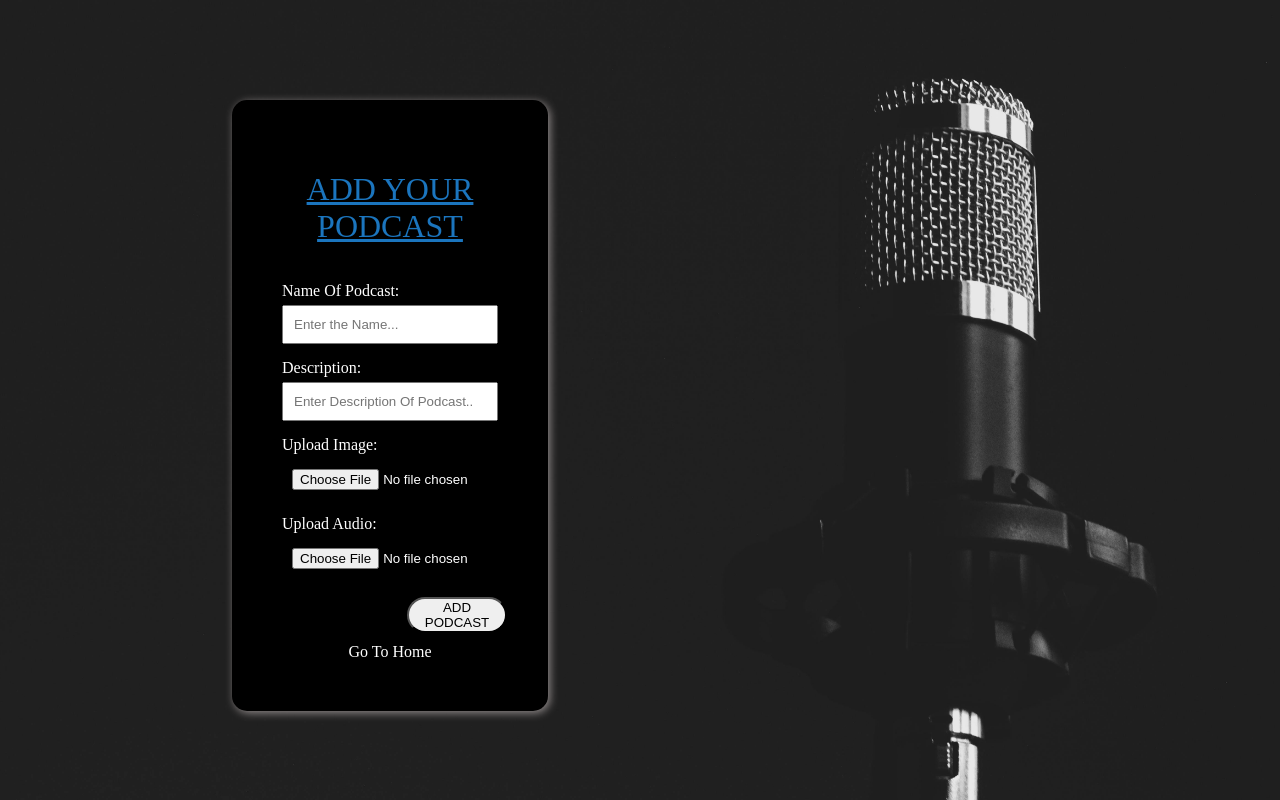
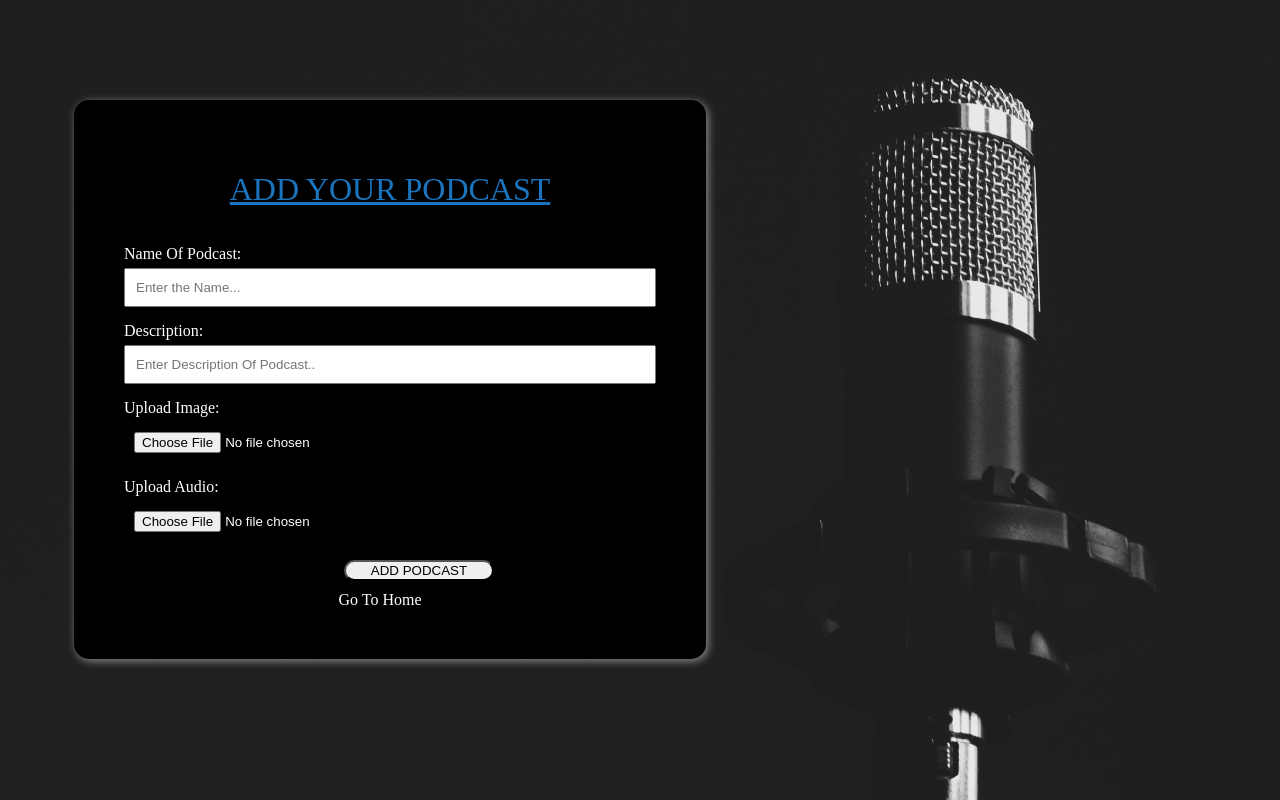
Before and after one commit to SASI-KUMAR-R/PODCASTS-TEST, a React (Vite) app in the folder Podcaste/: page /addpod in a window 1280 px wide. Built offline with nearby package versions, Linux system fonts and the light colour scheme.

Commit message:
LAST FINAL ERROR AND NEED TO DO DELETE

```diff
--- a/Podcaste/src/Components/CSS/AddPodcast.css
+++ b/Podcaste/src/Components/CSS/AddPodcast.css
@@ -6,7 +6,7 @@
 .maindiv{
   margin: 50px auto;
   padding: 50px;
-  width: 25%;
+  width: 50%;
   border-radius: 15px;
   background-color: black;
   box-shadow: 2px 2px 9px rgb(144, 138, 138);
@@ -32,6 +32,8 @@ label{
   margin-top: 10px;
   text-align: center;
   color: white;
+  position: relative;
+  left: -10px;
 }
 
 .Linktag{
@@ -41,12 +43,12 @@ label{
 .signuptag{
   position: relative;
   border-radius: 50px;
-  width: 100px;
-  left: 125px;
+  width: 150px;
+  left: 220px;
 }
 
 .messagepodcast{
   position: relative;
-  left: 90px;
+  left: 210px;
   color: white;
 }
--- a/Podcaste/src/Components/CSS/Pod.css
+++ b/Podcaste/src/Components/CSS/Pod.css
@@ -1,4 +1,3 @@
-
 
 .podcast-container {
     width: 100%;
@@ -15,7 +14,6 @@
     align-items: start;
 }
 
-/* Ensure each podcast card maintains its shape */
 .podcast-card {
     background-color: #272727;
     color: white;
@@ -25,14 +23,14 @@
     text-align: center;
     transition: transform 0.2s ease-in-out;
     width: 100%;
-    max-width: 250px; /* Prevents image from stretching */
+    max-width: 250px;
 }
 
 .podcast-card:hover {
     transform: scale(1.05);
 }
 
-/* Fix image shrinking issue */
+
 .podcast-card img {
     width: 100%;
     height: 200px;
@@ -40,7 +38,6 @@
     border-radius: 5px;
 }
 
-/* Ensure text and audio player are properly aligned */
 .podcast-card h3 {
     font-size: 1.2em;
     margin: 0.5em 0;
```
Also changed, not shown: Podcaste/src/Components/FunctionComponents/Pod.jsx (+10 -12 lines).
